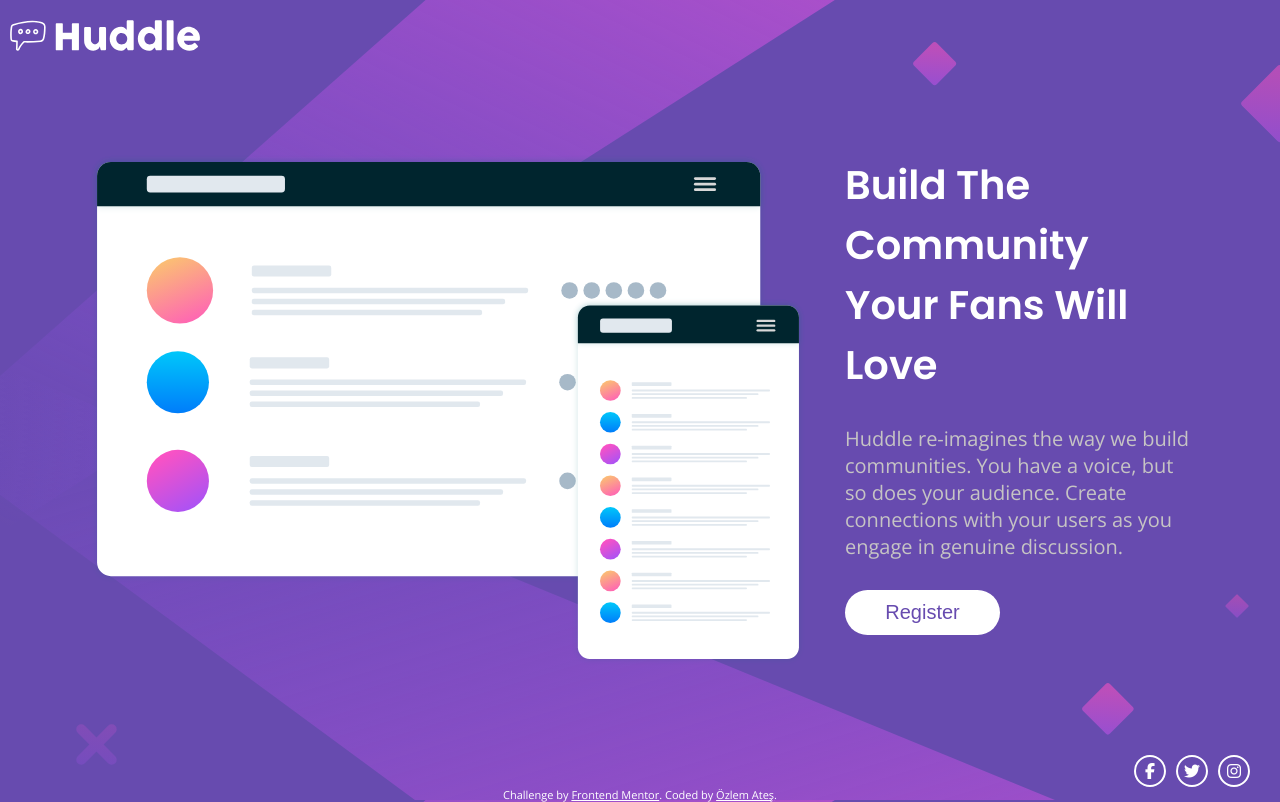
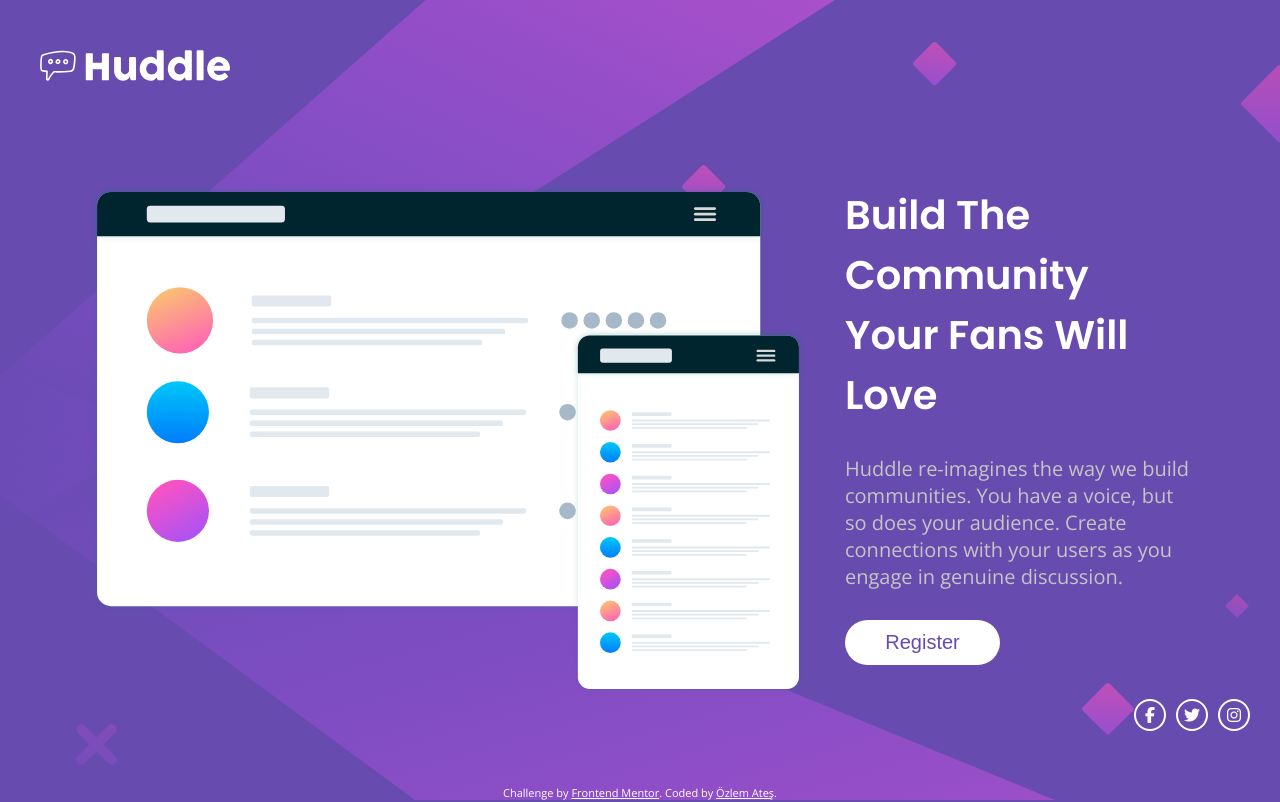
Before and after one commit to ozlemxates/Huddle-Landing-Page-Design-Frontend-Mentor, a plain HTML site: page index.html in a window 1280 px wide. Drawn offline with nearby package versions, Linux system fonts and the light colour scheme.

Commit message:
aesthetic of UI is now better

```diff
--- a/style.css
+++ b/style.css
@@ -23,6 +23,7 @@ header {
 }
 
 header img {
+    margin: 30px auto auto 30px;
     width: 16%;
 }
 
@@ -85,6 +86,7 @@ footer i {
     text-align: center;
     border: 2px solid #ffff;
     border-radius: 50% 50%;
+    margin-top: -86px;
 }
 
 footer i:hover {
```
